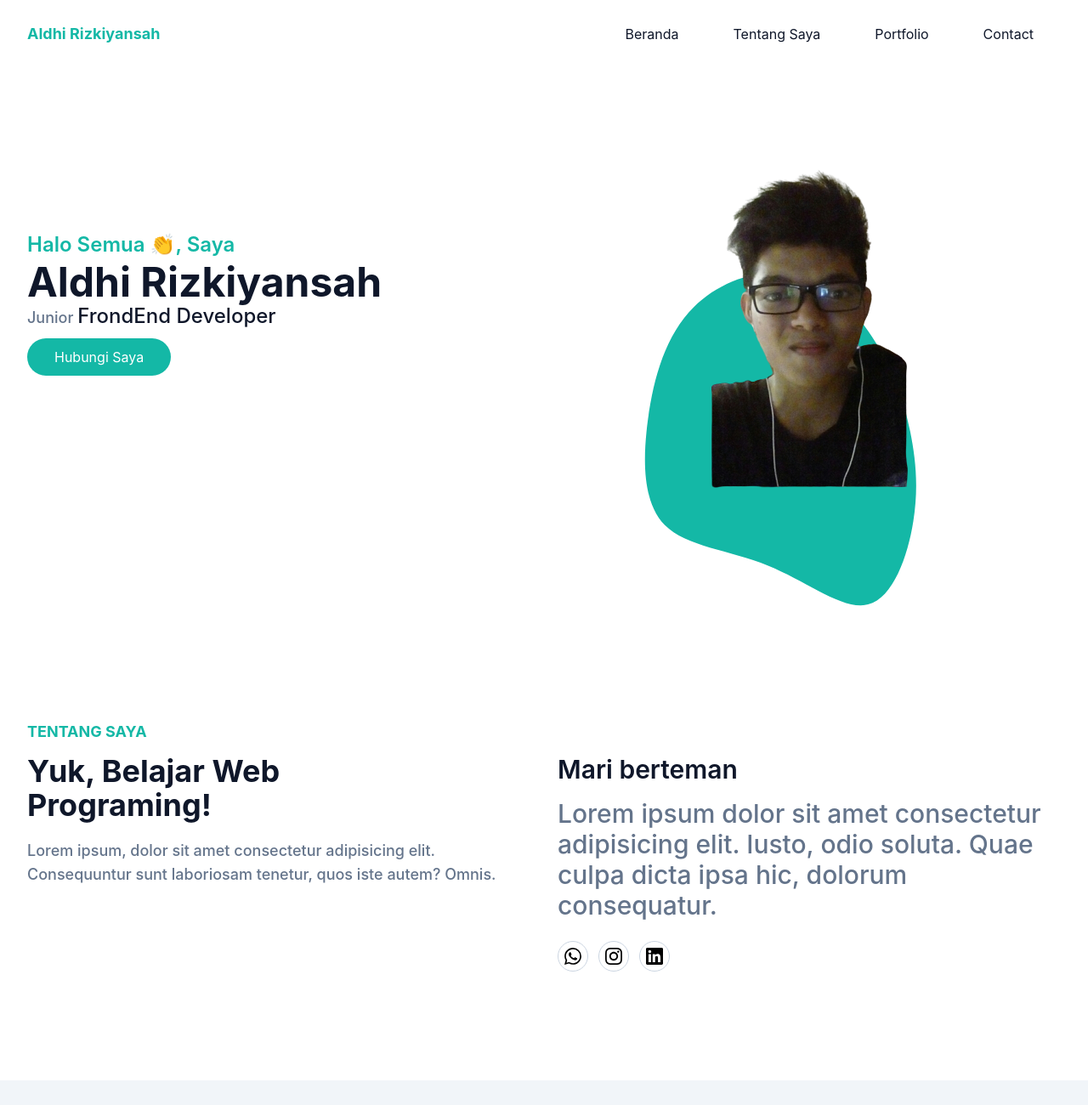
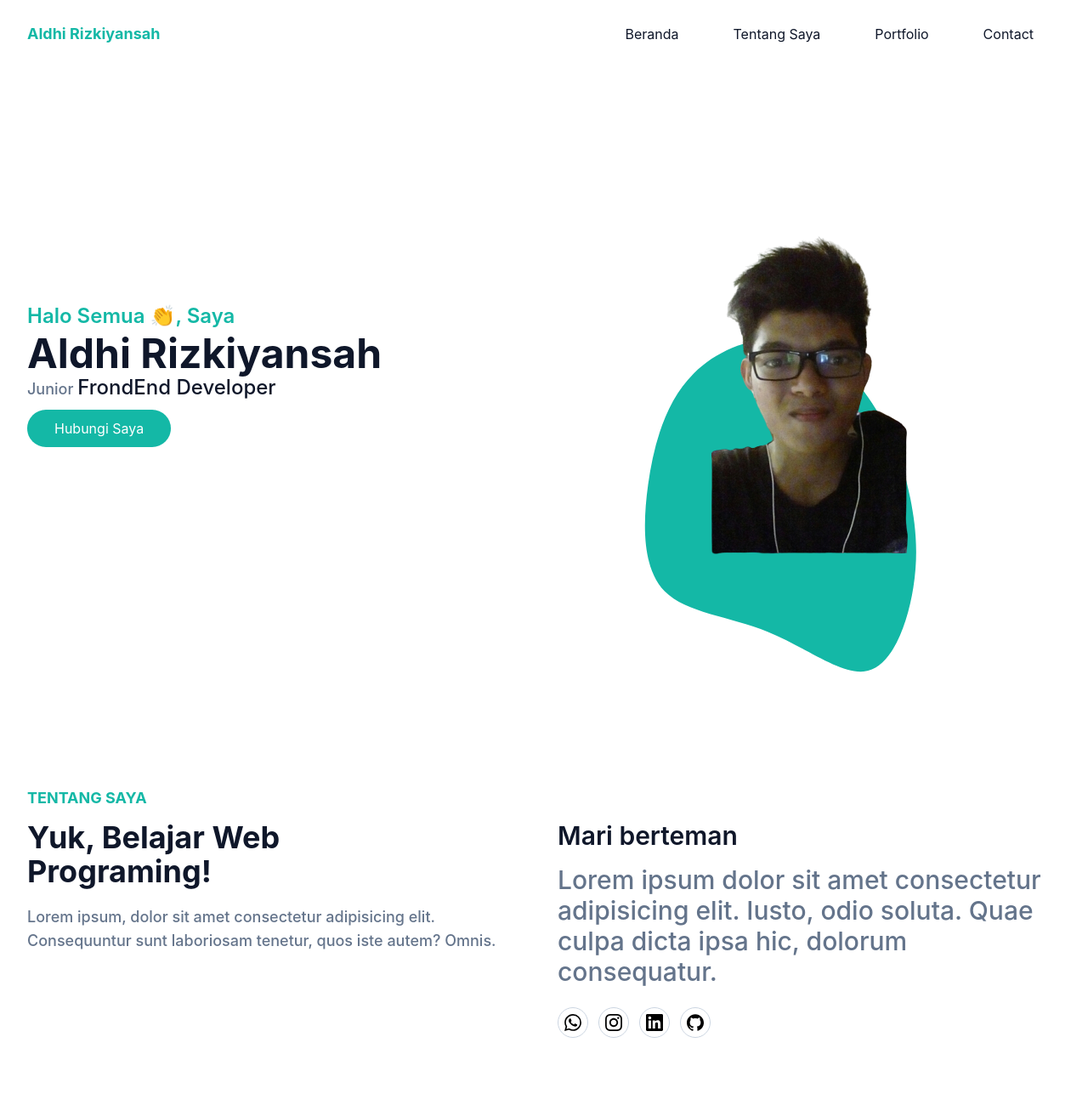
Before and after one commit to Aldhi28/portfolio-tailwind, a website: page index.html in a window 1280 px wide. Shown: the top 1300 px of the page at 85% size. Drawn offline with Linux system fonts and the light colour scheme.

Commit message:
mengubah margin top dan menambahkan icon github

```diff
--- a/index.html
+++ b/index.html
@@ -101,7 +101,7 @@
     <!-- Hero Section Start -->
     <section id="home" class="pt-26">
       <div class="container">
-        <div class="flex flex-wrap">
+        <div class="flex flex-wrap mt-[90px]">
           <div class="w-full self-center px-4 lg:w-1/2">
             <h1
               class="text-base font-semibold text-primary md:text-xl lg:text-2xl"
@@ -125,7 +125,7 @@
             </a>
           </div>
           <div class="w-full self-end px-4 lg:w-1/2">
-            <div class="relative mt-10 lg:mt-9 lg:right-0">
+            <div class="relative mt-10 lg:mt-6 lg:right-0">
               <img
                 src="dist/img/Aldhi.png"
                 alt="AldhiRizkiyansah"
@@ -235,6 +235,25 @@
                   <title>LinkedIn</title>
                   <path
                     d="M20.447 20.452h-3.554v-5.569c0-1.328-.027-3.037-1.852-3.037-1.853 0-2.136 1.445-2.136 2.939v5.667H9.351V9h3.414v1.561h.046c.477-.9 1.637-1.85 3.37-1.85 3.601 0 4.267 2.37 4.267 5.455v6.286zM5.337 7.433c-1.144 0-2.063-.926-2.063-2.065 0-1.138.92-2.063 2.063-2.063 1.14 0 2.064.925 2.064 2.063 0 1.139-.925 2.065-2.064 2.065zm1.782 13.019H3.555V9h3.564v11.452zM22.225 0H1.771C.792 0 0 .774 0 1.729v20.542C0 23.227.792 24 1.771 24h20.451C23.2 24 24 23.227 24 22.271V1.729C24 .774 23.2 0 22.222 0h.003z"
+                  />
+                </svg>
+              </a>
+              <!-- Github -->
+              <a
+                href="https://github.com/Aldhi28?tab=repositories"
+                target="_blank"
+                class="w-9 h-9 mr-3 rounded-full flex justify-center items-center border border-slate-300 hover:border-primary hover:bg-primary hover:text-white"
+              >
+                <svg
+                  role="img"
+                  width="20"
+                  class="fill-current"
+                  viewBox="0 0 24 24"
+                  xmlns="http://www.w3.org/2000/svg"
+                >
+                  <title>GitHub</title>
+                  <path
+                    d="M12 .297c-6.63 0-12 5.373-12 12 0 5.303 3.438 9.8 8.205 11.385.6.113.82-.258.82-.577 0-.285-.01-1.04-.015-2.04-3.338.724-4.042-1.61-4.042-1.61C4.422 18.07 3.633 17.7 3.633 17.7c-1.087-.744.084-.729.084-.729 1.205.084 1.838 1.236 1.838 1.236 1.07 1.835 2.809 1.305 3.495.998.108-.776.417-1.305.76-1.605-2.665-.3-5.466-1.332-5.466-5.93 0-1.31.465-2.38 1.235-3.22-.135-.303-.54-1.523.105-3.176 0 0 1.005-.322 3.3 1.23.96-.267 1.98-.399 3-.405 1.02.006 2.04.138 3 .405 2.28-1.552 3.285-1.23 3.285-1.23.645 1.653.24 2.873.12 3.176.765.84 1.23 1.91 1.23 3.22 0 4.61-2.805 5.625-5.475 5.92.42.36.81 1.096.81 2.22 0 1.606-.015 2.896-.015 3.286 0 .315.21.69.825.57C20.565 22.092 24 17.592 24 12.297c0-6.627-5.373-12-12-12"
                   />
                 </svg>
               </a>
--- a/tailwind.config.js
+++ b/tailwind.config.js
@@ -6,6 +6,9 @@
       padding: '16px',
     },
     extend: {
+      margin: {
+        '90px': '90px',
+      },
       colors: {
         primary: '#14b8a6',
         secondary: '#64748b',
```
Also changed, not shown: dist/output.css.
